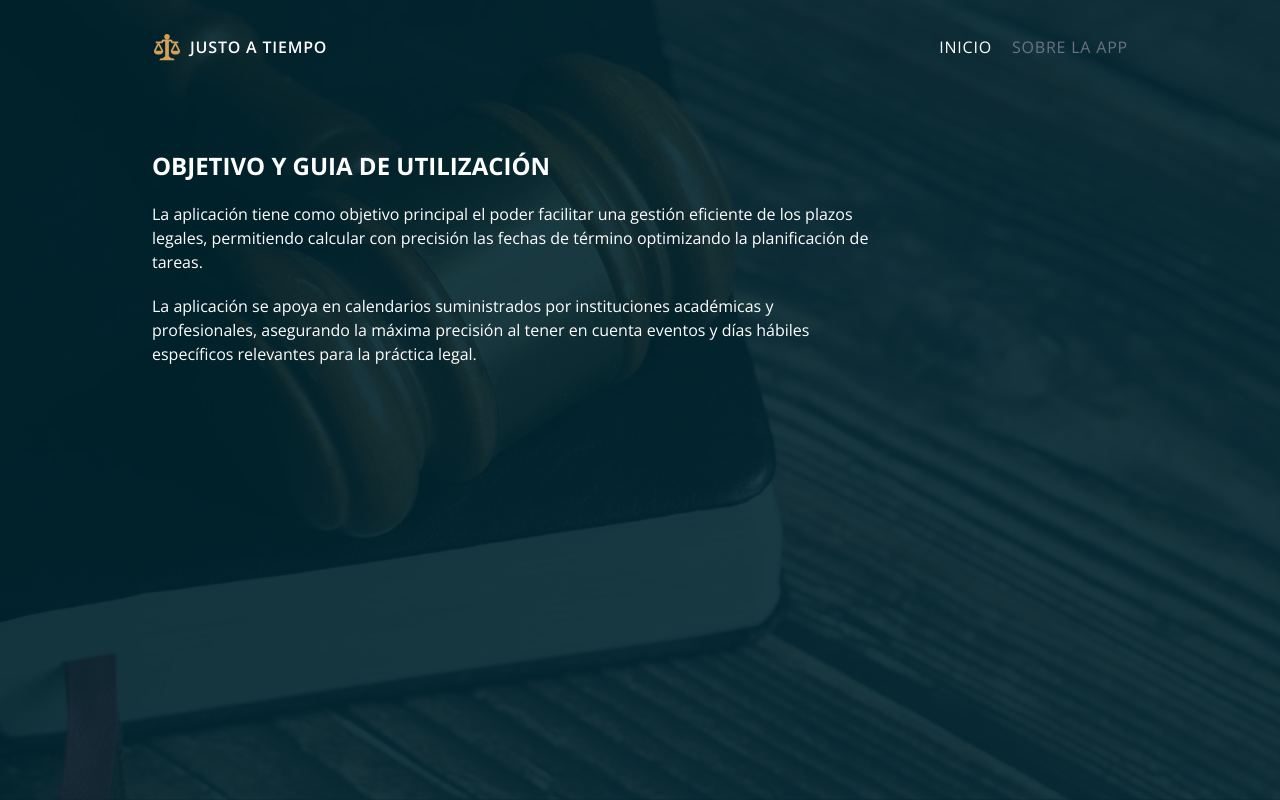
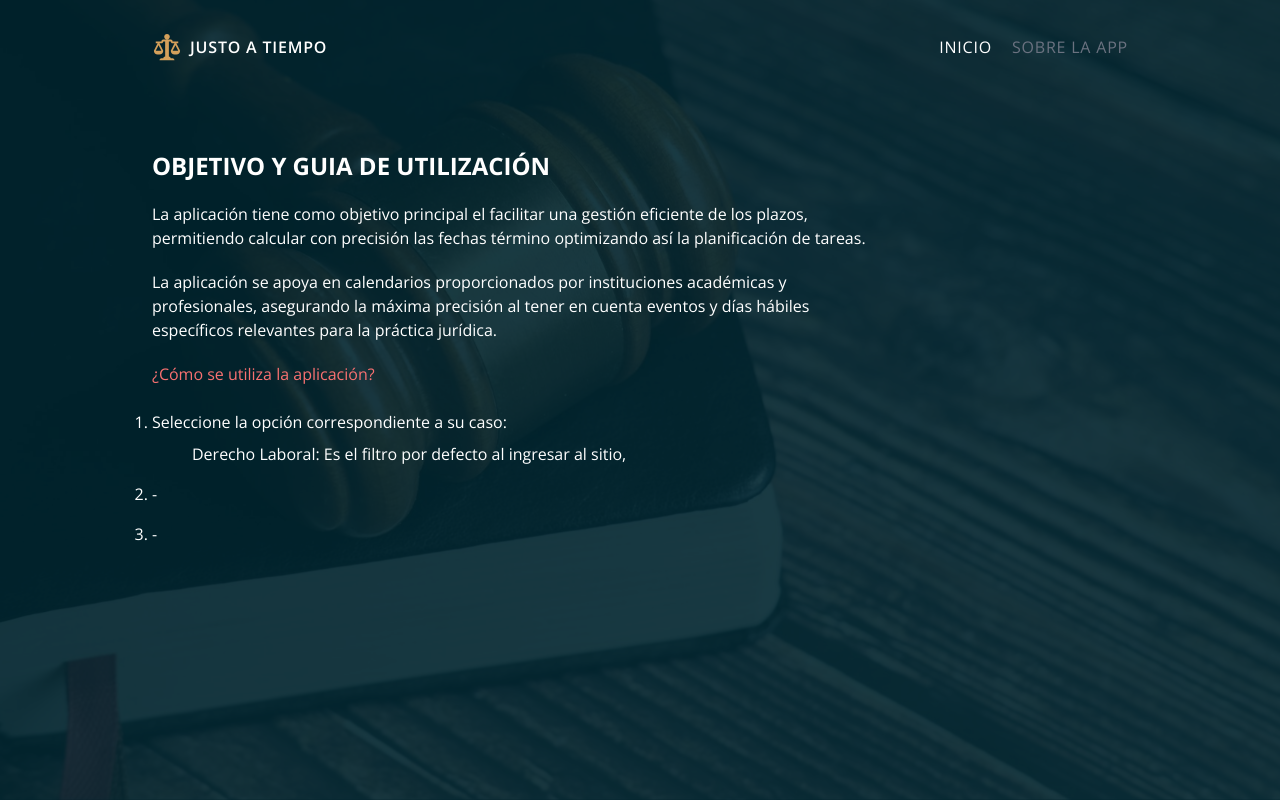
Before and after one commit to Dev-Santi/LegalDateNextjs, a Next.js app: page /acerca-de in a window 1280 px wide. Built offline with nearby package versions, Linux system fonts and the light colour scheme.

Commit message:
guia de utilizacion

```diff
--- a/src/app/acerca-de/page.tsx
+++ b/src/app/acerca-de/page.tsx
@@ -3,14 +3,32 @@ export default function page() {
         <main className='py-12 gap-5 w-fit flex flex-col min-h-[calc(100vh-5rem)] max-w-[45rem] text-white'>
             <h1 className='font-bold text-2xl uppercase mt-10'>Objetivo y guia de utilización</h1>
             <p>
-                La aplicación tiene como objetivo principal el poder facilitar una gestión eficiente de los
-                plazos legales, permitiendo calcular con precisión las fechas de término optimizando la
-                planificación de tareas.
+                La aplicación tiene como objetivo principal el facilitar una gestión eficiente de los plazos,
+                permitiendo calcular con precisión las fechas término optimizando así la planificación de
+                tareas.
             </p>
             <p>
-                La aplicación se apoya en calendarios suministrados por instituciones académicas y
+                La aplicación se apoya en calendarios proporcionados por instituciones académicas y
                 profesionales, asegurando la máxima precisión al tener en cuenta eventos y días hábiles
-                específicos relevantes para la práctica legal.
+                específicos relevantes para la práctica jurídica.
+            </p>
+            <p>
+                <span className='text-red-400'>¿Cómo se utiliza la aplicación?</span>
+                <br /> <br />
+                <ol className='flex flex-col gap-4 list-decimal'>
+                    <li>
+                        <h2>Seleccione la opción correspondiente a su caso:</h2>
+                        <ol className='ml-10 mt-2' type='a'>
+                            <li>Derecho Laboral: Es el filtro por defecto al ingresar al sitio, </li>
+                        </ol>
+                    </li>
+                    <li>
+                        <h2>-</h2>
+                    </li>
+                    <li>
+                        <h2>-</h2>
+                    </li>
+                </ol>
             </p>
         </main>
     );
```
